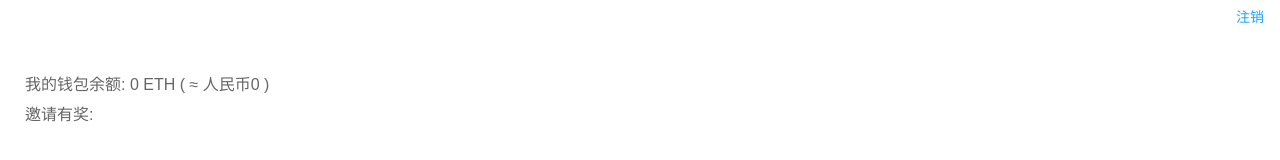
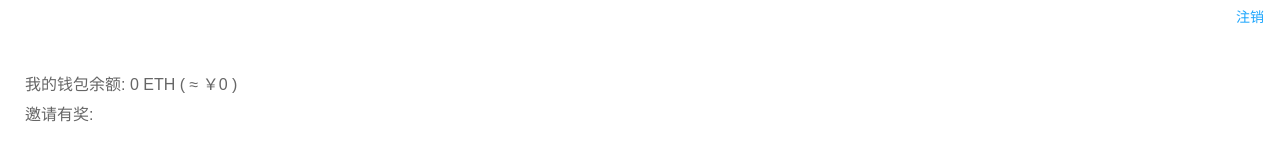
Before and after one commit to hs-tqb/bank, a Nuxt app: page /account in a window 1280 px wide. Shown: the top 160 px of the page. Built offline with nearby package versions, Linux system fonts and the light colour scheme; sample sign-in values are in the browser's storage.

Commit message:
人民币单位

```diff
--- a/pages/account.vue
+++ b/pages/account.vue
@@ -35,7 +35,7 @@
       <input type="button" class="btn text primary" value="注销" @click="logout">
     </div>
     <div id="account-info">
-      <h2>我的钱包余额: {{balance}} ETH ( ≈ 人民币{{cny}} )</h2>
+      <h2>我的钱包余额: {{balance}} ETH ( ≈ ￥{{cny}} )</h2>
       <h2>邀请有奖: {{mobile}}</h2>
     </div>
     <div class="btn-group">
```
